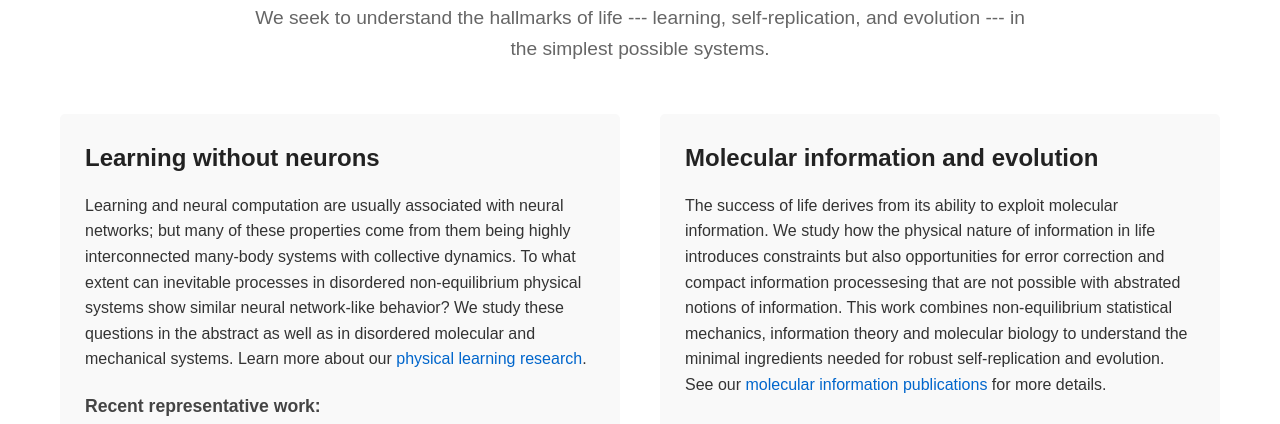
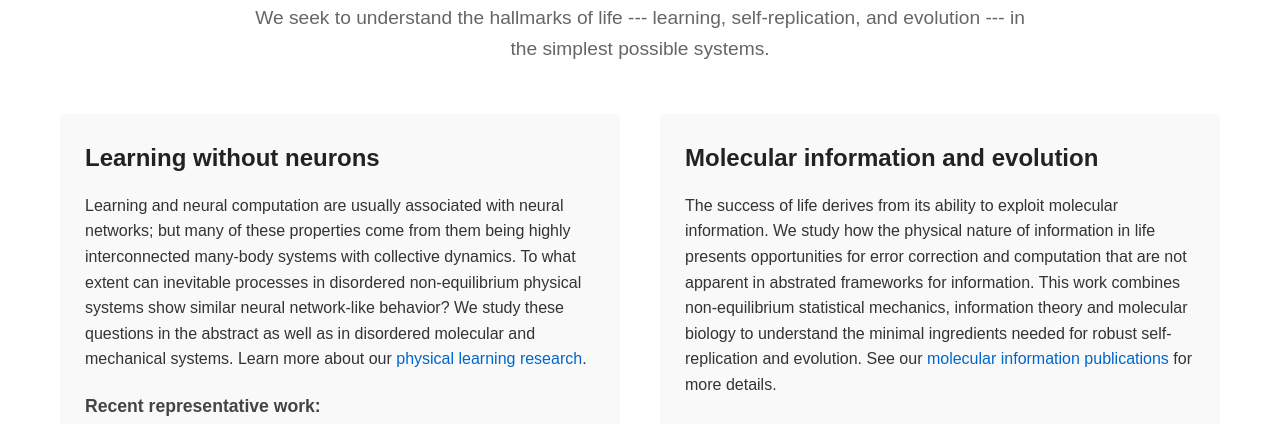
Before and after one commit to labmurugan/labmurugan.github.io, a website: page index.html in a window 1280 px wide. Shown: the part 339-763 px from the top of the page. Drawn offline with Linux system fonts and the light colour scheme.

Commit message:
Updated main page text

```diff
--- a/index.html
+++ b/index.html
@@ -102,7 +102,7 @@
 
             <article class="research-area">
                 <h2 > Molecular information and evolution</h2>
-                <p> The success of life derives from its ability to exploit molecular information. We study how the physical nature of information in life introduces constraints but also opportunities for error correction and compact information processesing that are not possible with abstrated notions of information.  This work combines non-equilibrium statistical mechanics, information theory and molecular biology to understand the minimal ingredients needed for robust self-replication and evolution. See our <a href="pages/pub_descriptions.html#molecular-evolution">molecular information publications</a> for more details. </p>
+                <p> The success of life derives from its ability to exploit molecular information. We study how the physical nature of information in life presents opportunities for error correction and computation that are not apparent in abstrated frameworks for information.  This work combines non-equilibrium statistical mechanics, information theory and molecular biology to understand the minimal ingredients needed for robust self-replication and evolution. See our <a href="pages/pub_descriptions.html#molecular-evolution">molecular information publications</a> for more details. </p>
 
                 <h3>Recent representative work:</h3>
                 <p><a href="https://arxiv.org/abs/2405.10911">A minimal scenario for the origin of non-equilibrium order (arXiv)</a></p><p> <a href="https://www.pnas.org/doi/10.1073/pnas.2309387120">Closed ecosystems extract energy through self-organized nutrient cycles (PNAS)</a> </p><p><a href="https://academic.oup.com/mbe/article/37/10/2865/5839750">Physical soft modes constrain epistasis (MBE)</a></p>
```
